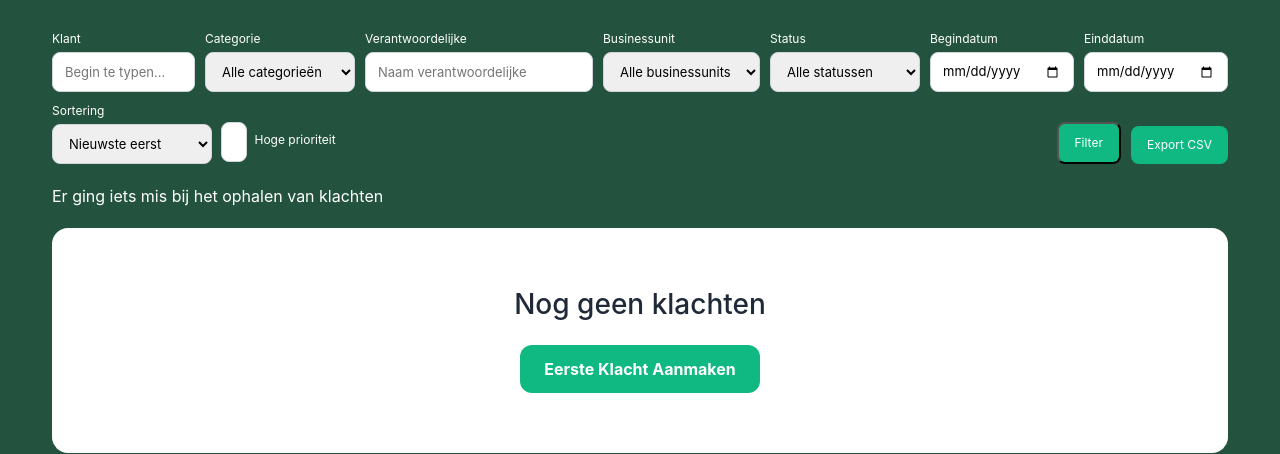
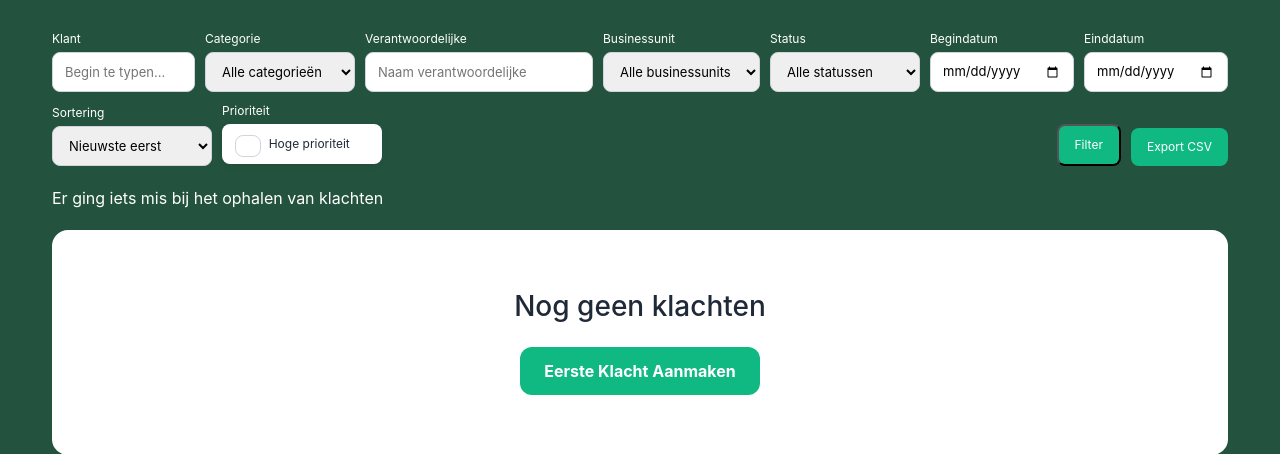
Before and after one commit to A-D-DBS-application/web-application-2025-group-10, a Flask app: page /user/klachten in a window 1280 px wide. Shown: the part 68-522 px from the top of the page. Run offline with Flask 3, Linux system fonts and the light colour scheme; the visitor is signed in with stand-in values (Sample User, id 1); data that the repository does not hold is empty.

Commit message:
witte vakjes

```diff
--- a/app/static/css/user_klachten.css
+++ b/app/static/css/user_klachten.css
@@ -21,6 +21,23 @@ body.page-user-klachten .header h1 { margin: 0; }
 
 body.page-user-klachten .filters { display:flex; gap:10px; align-items:flex-end; flex-wrap:wrap; margin-bottom:12px; }
 body.page-user-klachten .filter-field { display:flex; flex-direction:column; gap:4px; color:#fff; font-size:12px; min-width:130px; }
+body.page-user-klachten .col-sort-prio { min-width: 160px; }
+body.page-user-klachten .filter-card {
+    background: white;
+    color: #1f2937;
+    padding: 0 12px;
+    border-radius: 8px;
+    box-shadow: 0 2px 6px rgba(0,0,0,0.08);
+    min-width: 160px; /* align size with sortering box */
+    display: flex;
+    flex-direction: row;
+    align-items: center;
+    justify-content: center;
+    gap: 8px;
+    height: 40px; /* match height of other inputs */
+    width: 100%; /* stretch to full column width */
+}
+body.page-user-klachten .filter-card .form-check-input { width: 14px; height: 14px; }
 body.page-user-klachten .filter-field input,
 body.page-user-klachten .filter-field select {
     padding: 10px 12px;
--- a/app/templates/user_klachten.html
+++ b/app/templates/user_klachten.html
@@ -72,16 +72,19 @@
             <label for="date_to">Einddatum</label>
             <input type="date" id="date_to" name="date_to" value="{{ request.args.get('date_to') or '' }}">
         </div>
-        <div class="filter-field" style="min-width:160px;">
+        <div class="filter-field col-sort-prio">
             <label for="sort_order">Sortering</label>
             <select id="sort_order" name="sort_order">
                 <option value="nieuwste" {% if (request.args.get('sort_order') or sort_order or 'nieuwste') == 'nieuwste' %}selected{% endif %}>Nieuwste eerst</option>
                 <option value="oudste" {% if (request.args.get('sort_order') or sort_order or 'nieuwste') == 'oudste' %}selected{% endif %}>Oudste eerst</option>
             </select>
         </div>
-        <div class="filter-field form-check d-flex flex-row align-items-center gap-2 flex-nowrap" style="min-width:160px;">
-            <input class="form-check-input" type="checkbox" id="high_priority" name="high_priority" value="true" {% if (request.args.get('high_priority') or high_priority) %}checked{% endif %}>
-            <label class="form-check-label mb-0" for="high_priority">Hoge prioriteit</label>
+        <div class="filter-field col-sort-prio">
+            <label for="high_priority">Prioriteit</label>
+            <div class="filter-card form-check d-flex flex-row align-items-center gap-2 flex-nowrap">
+                <input class="form-check-input" type="checkbox" id="high_priority" name="high_priority" value="true" {% if (request.args.get('high_priority') or high_priority) %}checked{% endif %}>
+                <label class="form-check-label mb-0" for="high_priority">Hoge prioriteit</label>
+            </div>
         </div>
         <div class="filter-field compact-btn" style="min-width:auto; margin-left:auto;">
             <button type="submit" class="action-link" style="padding:10px 16px; white-space:nowrap;">Filter</button>
```
